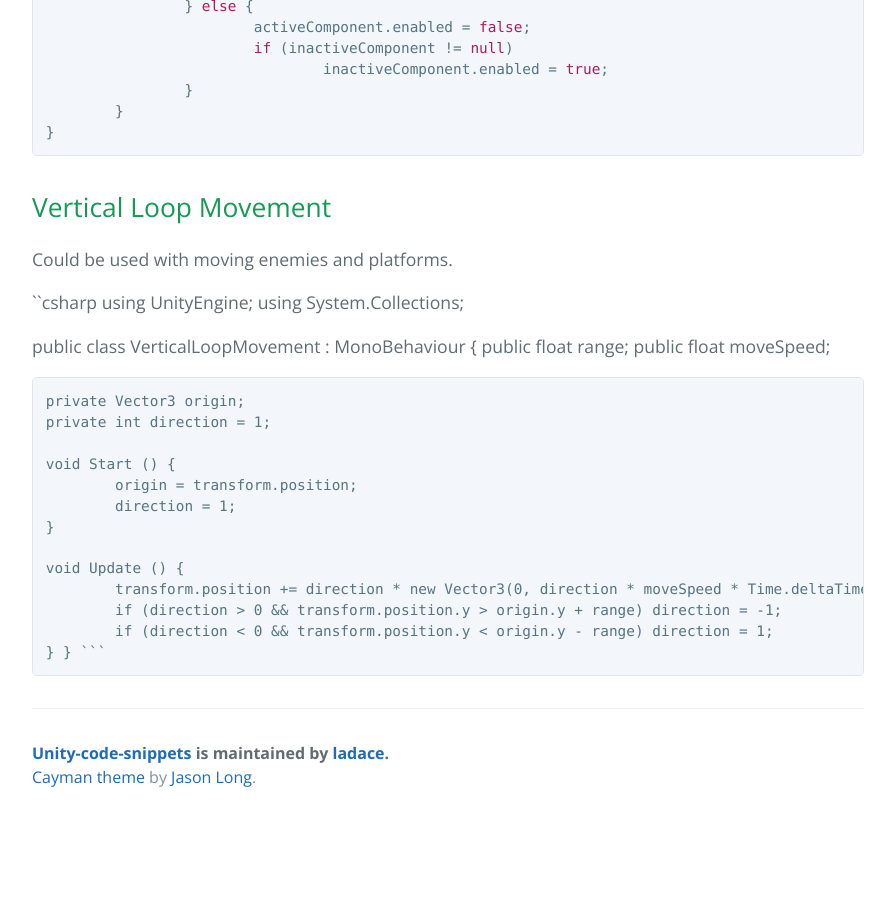
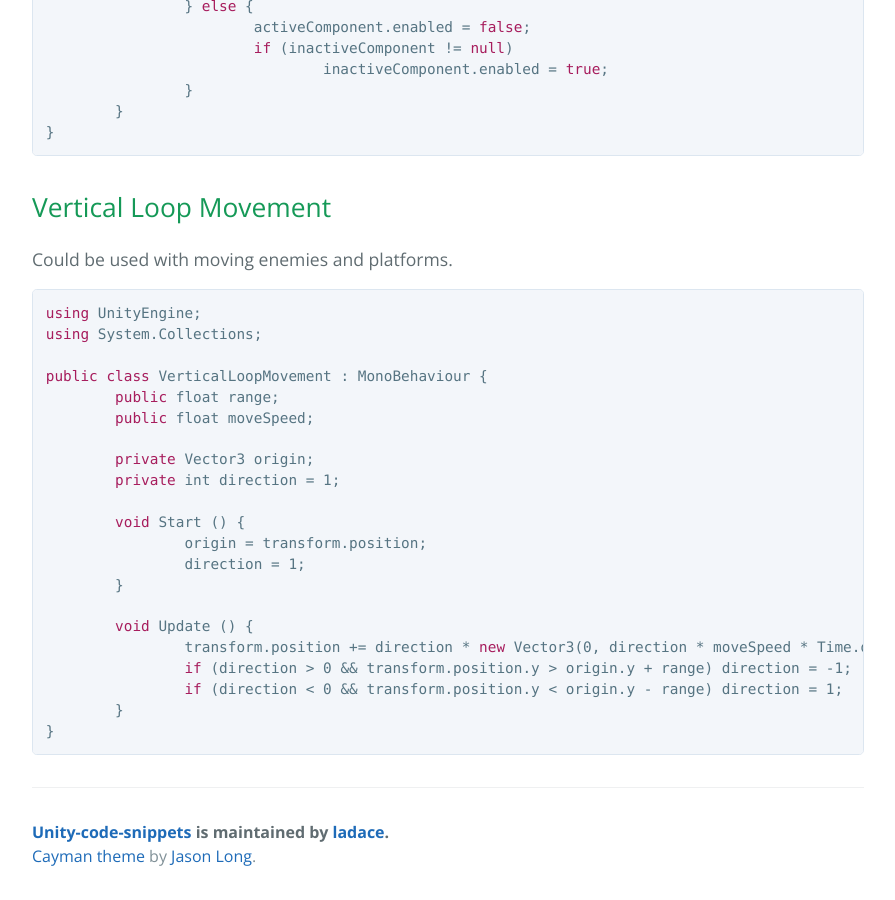
Before and after one commit to ladace/unity-code-snippets, a Jekyll site: the page built from platformer.md, in a window 1280 px wide and 900 px high, scrolled down 11717 px. Shown: the whole window, without its empty margins (192-1087 px from the left). Built offline with Jekyll 4.4.1, drawn with Linux system fonts in a browser that asks for light colours; Markdown is read by kramdown in place of the engine named in the settings; before the commit the page ends 12538 px from its top, so only the background shows below that.

Commit message:
Update platformer.md

````diff
--- a/platformer.md
+++ b/platformer.md
@@ -497,7 +497,7 @@ public class AlertInRange : MonoBehaviour {
 
 Could be used with moving enemies and platforms.
 
-``csharp
+```csharp
 using UnityEngine;
 using System.Collections;
 
````
